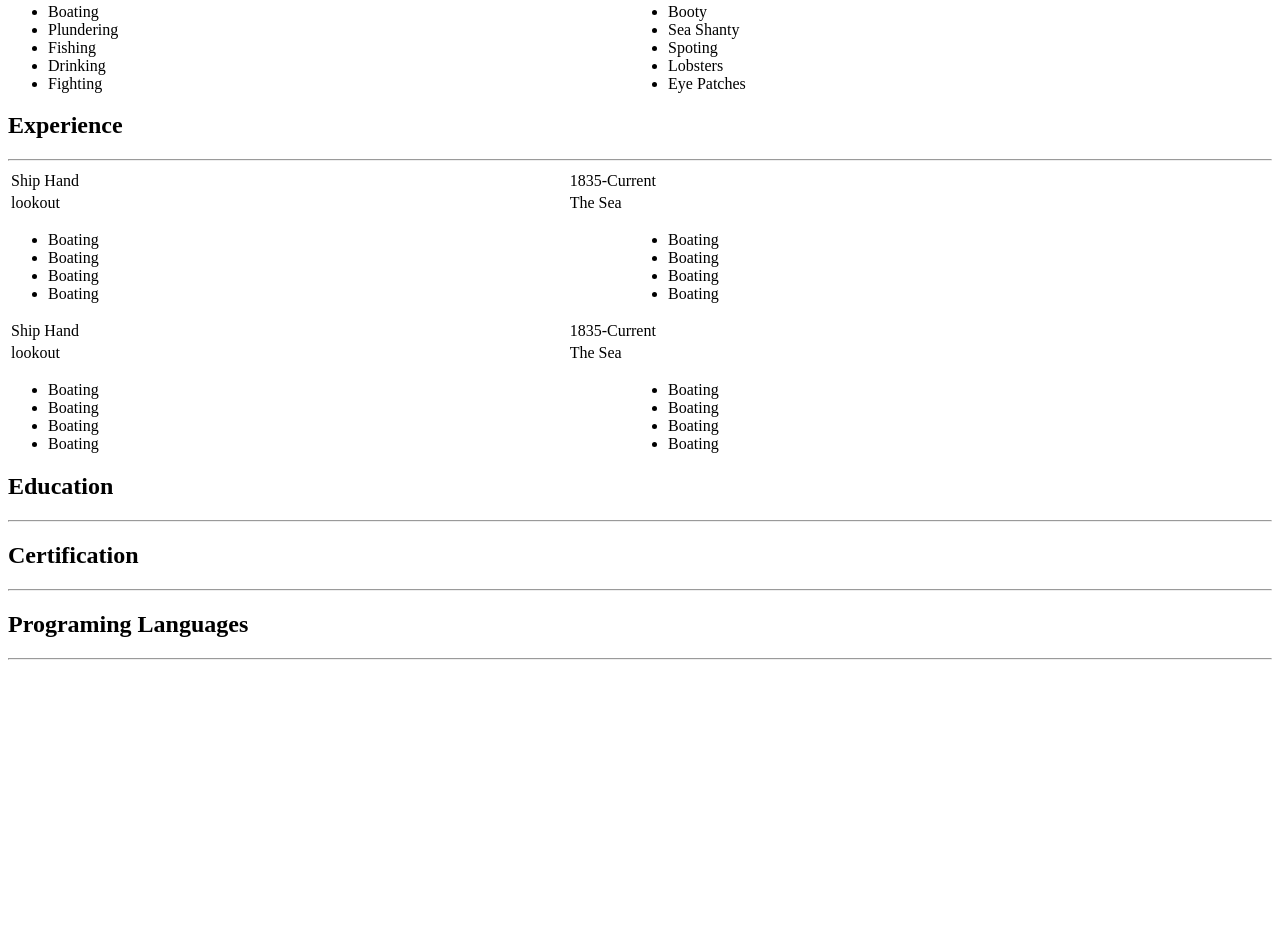
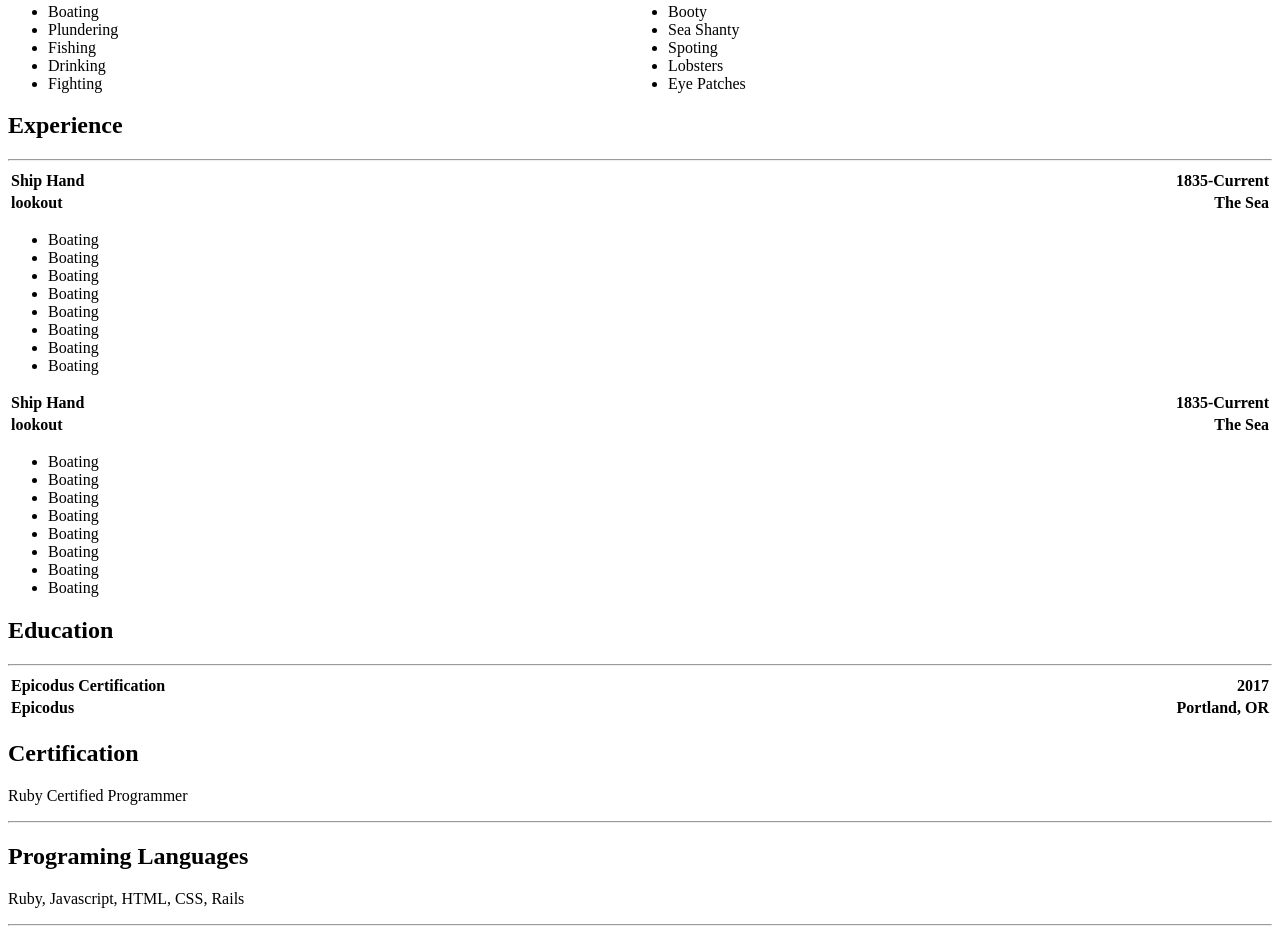
Before and after one commit to ngottlieb87/resume, a plain HTML site: page index.html in a window 1280 px wide. Shown: the part 285-1219 px from the top of the page. Before the commit the page ends 953 px from the top, so only its background shows below. Drawn offline with Linux system fonts and the light colour scheme.

Commit message:
Added education, Cerftification, bug fixes

```diff
--- a/css/styles.css
+++ b/css/styles.css
@@ -1,3 +1,13 @@
-ul {
-  columns: 2;
+
+.right{
+  float: right;;
 }
+.left{
+  float: left;
+}
+.colums{
+  columns: 2
+}
+table{
+  font-weight: bold;
+}
--- a/index.html
+++ b/index.html
@@ -15,33 +15,29 @@
     </p>
     <h2>Highlights</h2>
     <hr>
-    <ul>
-      <div class="left">
+    <ul class="colums">
         <li>Boating</li>
         <li>Plundering</li>
         <li>Fishing</li>
         <li>Drinking</li>
         <li>Fighting</li>
-      </div>
-      <div class="right">
         <li>Booty</li>
         <li>Sea Shanty</li>
         <li>Spoting</li>
         <li>Lobsters</li>
         <li>Eye Patches</li>
-      </div>
     </ul>
 
     <h2>Experience</h2>
     <hr>
     <table width=100%>
-      <tr class="tableright">
+      <tr>
         <td>Ship Hand</td>
-        <td>1835-Current</td>
+        <td><span class="right">1835-Current</span></td>
       </tr>
       <tr>
         <td>lookout</td>
-        <td>The Sea</td>
+        <td><span class="right">The Sea</spam></td>
       </tr>
     </table>
     <ul>
@@ -57,11 +53,11 @@
     <table width=100%>
       <tr>
         <td>Ship Hand</td>
-        <td>1835-Current</td>
+        <td><span class="right">1835-Current</span></td>
       </tr>
       <tr>
         <td>lookout</td>
-        <td>The Sea</td>
+        <td><span class="right">The Sea</span></td>
       </tr>
     </table>
     <ul>
@@ -76,9 +72,21 @@
     </ul>
     <h2>Education</h2>
     <hr>
+    <table width=100%>
+      <tr>
+        <td>Epicodus Certification</td>
+        <td><span class="right">2017</span></td>
+      </tr>
+      <tr>
+        <td>Epicodus</td>
+        <td><span class="right">Portland, OR</span></td>
+      </tr>
+    </table>
     <h2>Certification</h2>
+    <p>Ruby Certified Programmer</p>
     <hr>
     <h2>Programing Languages</h2>
+    <p>Ruby, Javascript, HTML, CSS, Rails</p>
     <hr>
 
   </body>
```
